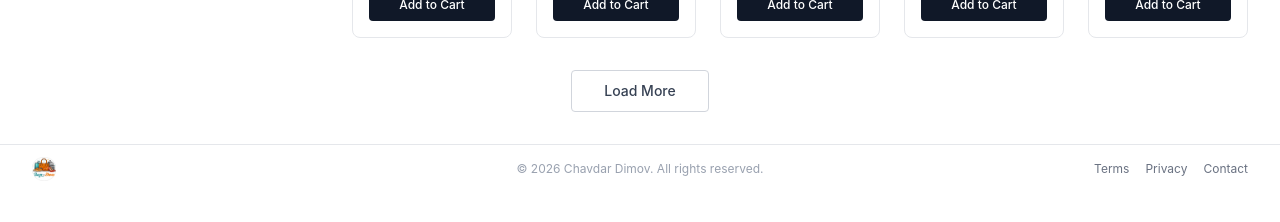
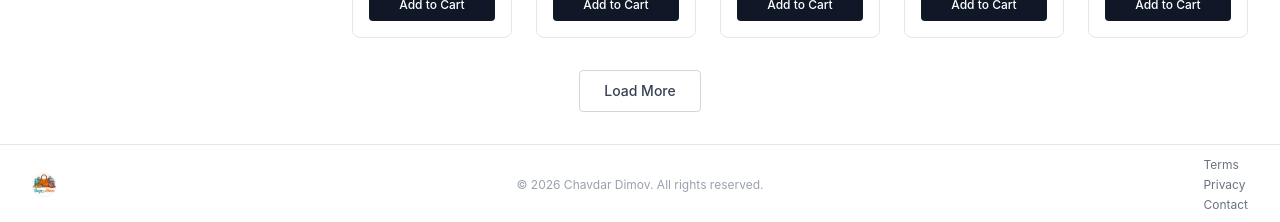
Before and after one commit to chochass/react-store, a React (Vite) app: page /bags in a window 1280 px wide. Shown: the part 1923-2145 px from the top of the page. Before the commit the page ends 2116 px from the top, so only its background shows below. Built offline with nearby package versions, Linux system fonts and the light colour scheme.

Commit message:
Refactor FilterSidebar to use FilterSidebarContent component and update Footer layout for better spacing. Replace Load More button with ActionButton in CategoryPage for improved UI consistency.

```diff
--- a/src/components/filters/FilterSidebar.jsx
+++ b/src/components/filters/FilterSidebar.jsx
@@ -1,6 +1,4 @@
-import { HiOutlineX } from "react-icons/hi";
-import ColorFilter from "./ColorFilter";
-import PriceFilter from "./PriceFilter";
+import FilterSidebarContent from "./FilterSidebarContent";
 
 const FilterSidebar = (props) => {
   const {
@@ -12,53 +10,27 @@ const FilterSidebar = (props) => {
     mobileOpen,
     onMobileClose,
   } = props;
-  const content = (
-    <div className="space-y-8">
-      <div className="flex items-center justify-between">
-        <h2 className="text-xl font-bold text-gray-900">Filters</h2>
-        <div className="flex items-center gap-3">
-          <button
-            onClick={onReset}
-            className="cursor-pointer text-sm text-gray-500 underline hover:text-gray-900"
-          >
-            Reset all
-          </button>
-          <button
-            onClick={onMobileClose}
-            className="text-gray-500 hover:text-gray-900 md:hidden"
-            aria-label="Close filters"
-          >
-            <HiOutlineX className="h-5 w-5" />
-          </button>
-        </div>
-      </div>
 
-      <ColorFilter
-        availableColors={availableColors}
-        selectedColors={filters.colors}
-        onChange={onColorChange}
-      />
-
-      <PriceFilter
-        key={`${filters.minPrice}-${filters.maxPrice}`}
-        currentMin={filters.minPrice}
-        currentMax={filters.maxPrice}
-        onChange={onPriceChange}
-      />
-    </div>
-  );
+  const contentProps = {
+    availableColors,
+    filters,
+    onColorChange,
+    onPriceChange,
+    onReset,
+    onMobileClose,
+  };
 
   return (
     <>
       <aside className="sticky top-[72px] hidden w-72 shrink-0 self-start md:block">
-        {content}
+        <FilterSidebarContent {...contentProps} />
       </aside>
 
       {mobileOpen && (
         <div className="fixed inset-0 z-50 flex md:hidden">
           <div className="fixed inset-0 bg-black/40" onClick={onMobileClose} />
           <aside className="relative ml-auto h-full w-72 overflow-y-auto bg-white p-6 shadow-xl">
-            {content}
+            <FilterSidebarContent {...contentProps} />
           </aside>
         </div>
       )}
--- /dev/null
+++ b/src/components/filters/FilterSidebarContent.jsx
@@ -0,0 +1,52 @@
+import { HiOutlineX } from "react-icons/hi";
+import ColorFilter from "./ColorFilter";
+import PriceFilter from "./PriceFilter";
+
+const FilterSidebarContent = (props) => {
+  const {
+    availableColors,
+    filters,
+    onColorChange,
+    onPriceChange,
+    onReset,
+    onMobileClose,
+  } = props;
+
+  return (
+    <div className="space-y-8">
+      <div className="flex items-center justify-between">
+        <h2 className="text-xl font-bold text-gray-900">Filters</h2>
+        <div className="flex items-center gap-3">
+          <button
+            onClick={onReset}
+            className="cursor-pointer text-sm text-gray-500 underline hover:text-gray-900"
+          >
+            Reset all
+          </button>
+          <button
+            onClick={onMobileClose}
+            className="text-gray-500 hover:text-gray-900 md:hidden"
+            aria-label="Close filters"
+          >
+            <HiOutlineX className="h-5 w-5" />
+          </button>
+        </div>
+      </div>
+
+      <ColorFilter
+        availableColors={availableColors}
+        selectedColors={filters.colors}
+        onChange={onColorChange}
+      />
+
+      <PriceFilter
+        key={`${filters.minPrice}-${filters.maxPrice}`}
+        currentMin={filters.minPrice}
+        currentMax={filters.maxPrice}
+        onChange={onPriceChange}
+      />
+    </div>
+  );
+};
+
+export default FilterSidebarContent;
--- a/src/components/layout/Footer.jsx
+++ b/src/components/layout/Footer.jsx
@@ -13,7 +13,7 @@ const Footer = () => {
           &copy; {year} Chavdar Dimov. All rights reserved.
         </p>
 
-        <nav className="flex justify-self-end gap-4 text-xs text-gray-500">
+        <nav className="flex flex-col justify-self-end gap-1 text-xs text-gray-500">
           <a href="#" className="transition-colors hover:text-gray-900">
             Terms
           </a>
--- /dev/null
+++ b/src/components/ui/ActionButton.jsx
@@ -0,0 +1,19 @@
+import { HiArrowUp } from "react-icons/hi";
+
+const ActionButton = (props) => {
+  const { icon, children, onClick, "aria-label": ariaLabel } = props;
+  return (
+    <div className="mt-8 text-center">
+      <button
+        type="button"
+        onClick={onClick}
+        className="inline-flex items-center justify-center gap-1.5 rounded border border-gray-300 bg-white px-6 py-2.5 text-sm font-medium text-gray-700 transition-colors hover:bg-gray-50 hover:text-gray-900"
+        aria-label={ariaLabel}
+      >
+        {icon && <HiArrowUp className="h-4 w-4" />}
+        {children}
+      </button>
+    </div>
+  );
+};
+export default ActionButton;
--- a/src/pages/CategoryPage.jsx
+++ b/src/pages/CategoryPage.jsx
@@ -7,6 +7,7 @@ import ProductGrid from "../components/products/ProductGrid";
 import ProductCounter from "../components/products/ProductCounter";
 import SortDropdown from "../components/ui/SortDropdown";
 import FilterSidebar from "../components/filters/FilterSidebar";
+import ActionButton from "../components/ui/ActionButton";
 
 const CategoryPage = () => {
   const { categorySlug } = useParams();
@@ -104,15 +105,18 @@ const CategoryPage = () => {
         </div>
       </div>
 
-      {hasMore && (
-        <div className="mt-8 text-center">
-          <button
-            onClick={() => setVisibleCount((prev) => prev + itemsPerPage)}
-            className="cursor-pointer rounded border border-gray-300 px-8 py-2.5 text-sm font-medium text-gray-700 transition-colors hover:bg-gray-50"
-          >
-            Load More
-          </button>
-        </div>
+      {hasMore ? (
+        <ActionButton onClick={() => setVisibleCount((prev) => prev + itemsPerPage)}>
+          Load More
+        </ActionButton>
+      ) : (
+        <ActionButton
+          icon
+          onClick={() => window.scrollTo({ top: 0, behavior: "smooth" })}
+          aria-label="Back to top"
+        >
+          Back to top
+        </ActionButton>
       )}
     </main>
   );
```
